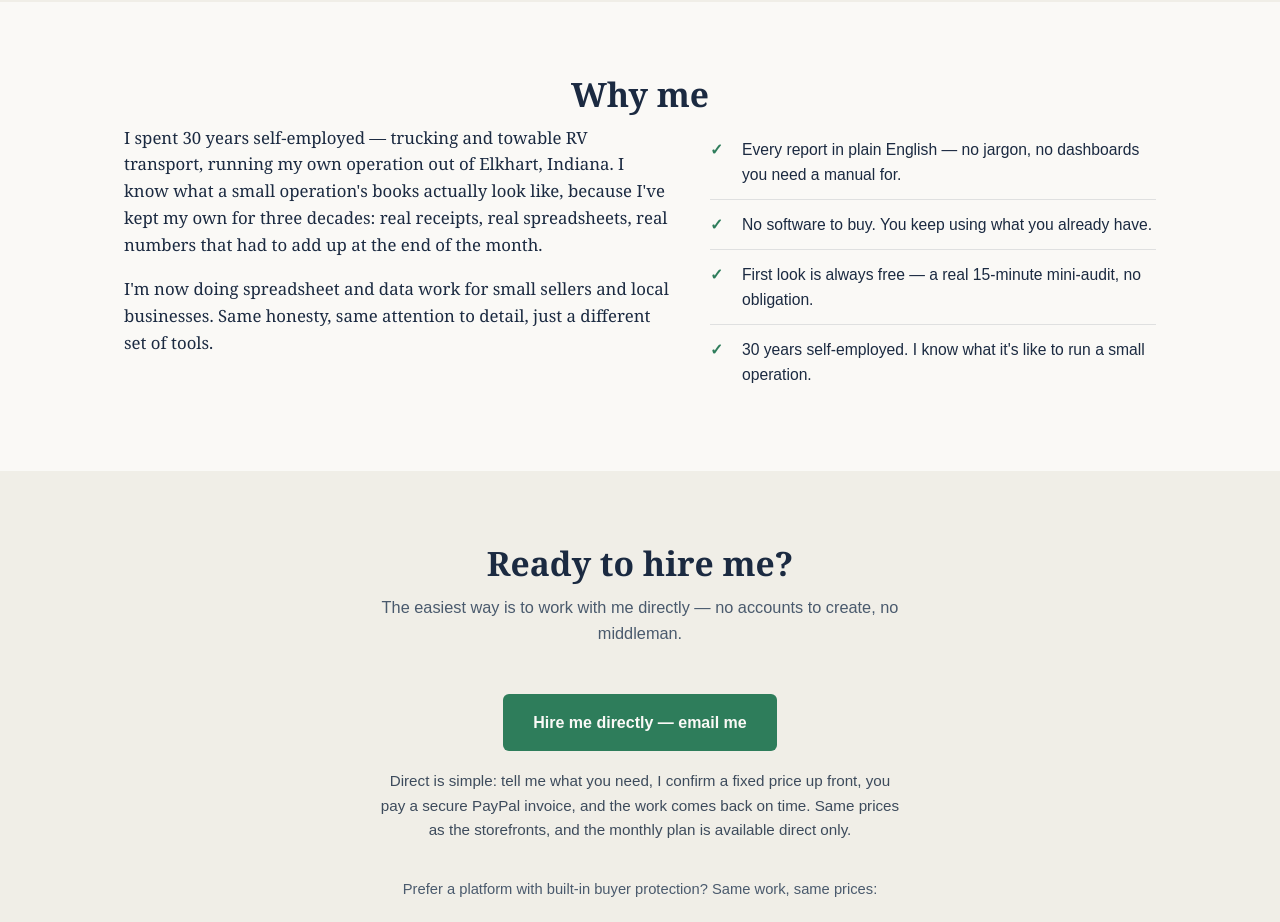
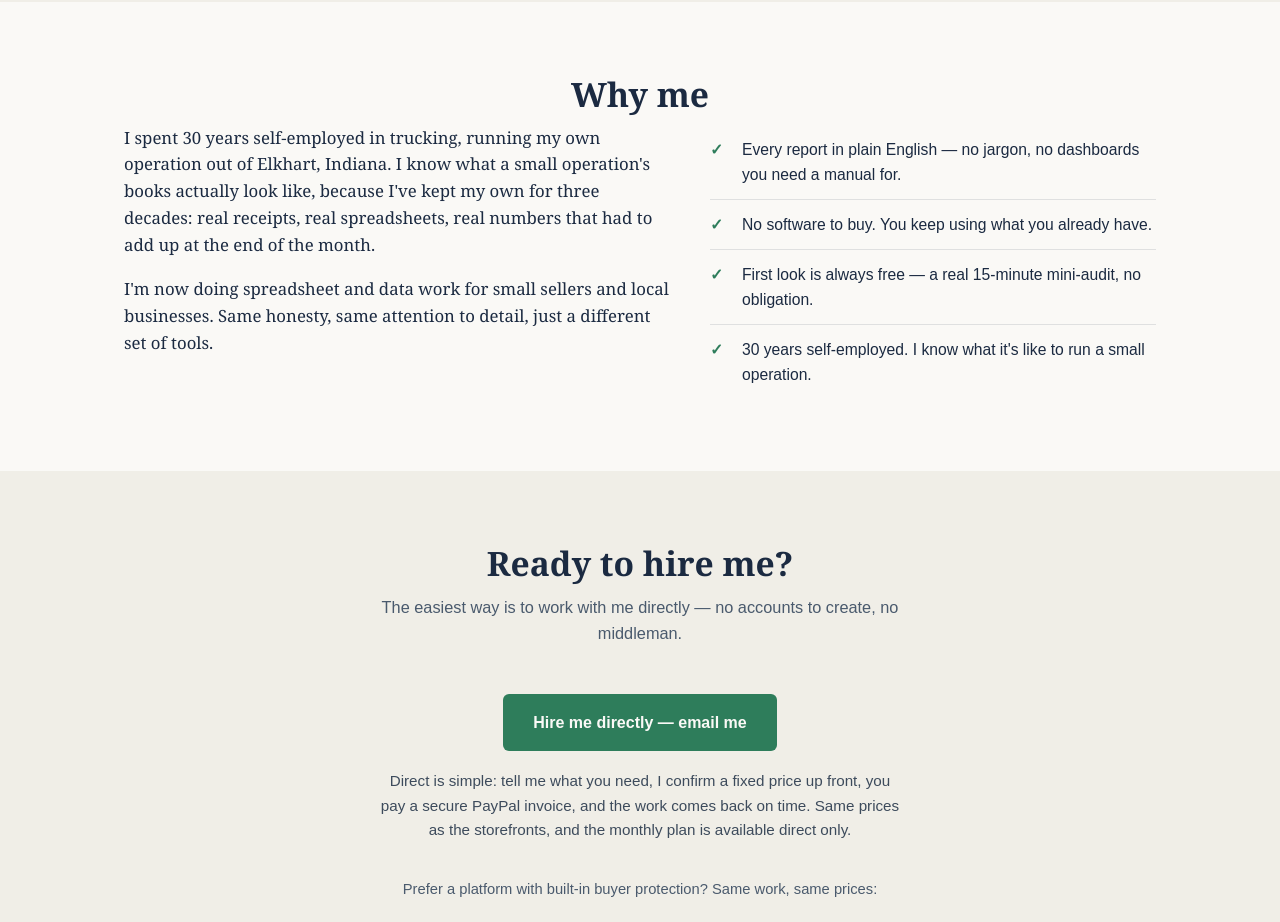
Before and after one commit to bookskeptclean/bookskeptclean.github.io, a plain HTML site: page index.html in a window 1280 px wide. Shown: the part 2100-3022 px from the top of the page. Drawn offline with Linux system fonts and the light colour scheme.

Commit message:
Add files via upload

```diff
--- a/index.html
+++ b/index.html
@@ -518,7 +518,7 @@
     <h2>Why me</h2>
     <div class="why-me">
       <div class="bio-copy">
-        <p>I spent 30 years self-employed — trucking and towable RV transport, running my own operation out of Elkhart, Indiana. I know what a small operation's books actually look like, because I've kept my own for three decades: real receipts, real spreadsheets, real numbers that had to add up at the end of the month.</p>
+        <p>I spent 30 years self-employed in trucking, running my own operation out of Elkhart, Indiana. I know what a small operation's books actually look like, because I've kept my own for three decades: real receipts, real spreadsheets, real numbers that had to add up at the end of the month.</p>
         <p>I'm now doing spreadsheet and data work for small sellers and local businesses. Same honesty, same attention to detail, just a different set of tools.</p>
       </div>
       <ul>
```
